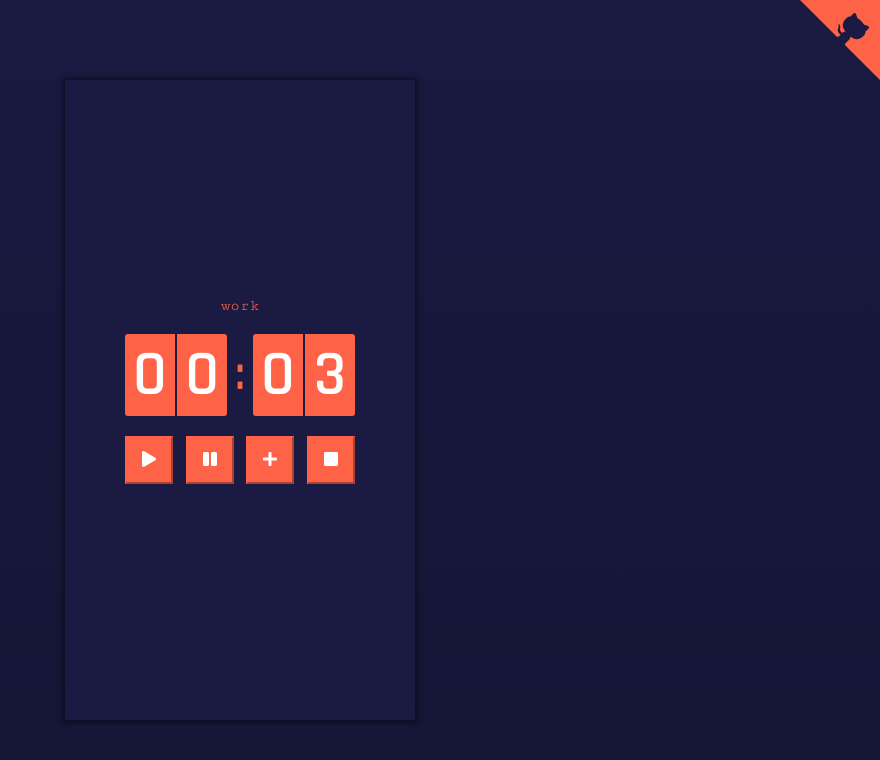
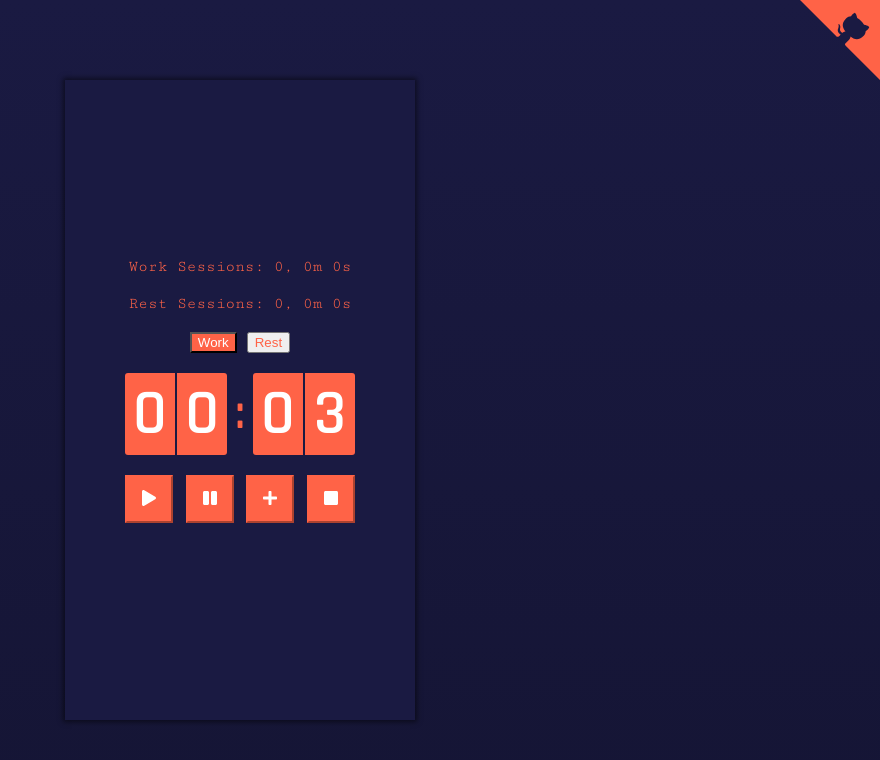
Before and after one commit to fmammoli/pomodoro-timer, a React (Create React App) app: page / in a window 1280 px wide. Shown: the top 760 px of the page, without its empty margins (400-1280 px from the left). Built offline with nearby package versions, Linux system fonts and the light colour scheme.

Commit message:
refactor and cleaning and messing up again

```diff
--- a/src/components/Countdown/index.js
+++ b/src/components/Countdown/index.js
@@ -6,16 +6,19 @@ import TimerControlButtons from "../TimerControlButtons";
 import ring from "../../notifications/notification.mp3";
 
 const Countdown = () => {
-  const workingIntervalDuration = 3 * 1000;
+  const TIMERS = { work: "work", rest: "rest" };
+  const workIntervalDuration = 3 * 1000;
   const restIntervalDuration = 5 * 1000;
 
-  const [workingTime, setWorkingTime] = useState(true);
+  const [workTimerTotal, setWorkTimerTotal] = useState(0);
+  const [restTimerTotal, setRestTimerTotal] = useState(0);
 
-  const [transientDuration, setTransientDuration] = useState(
-    workingIntervalDuration
-  );
+  const [whichTimer, setWhichTimer] = useState(TIMERS.work);
 
-  const workingTimer = useCount(workingIntervalDuration);
+  //TODO - quando adiciona 1min o acumulador de tempo não percebe isso,
+  // ter que ter o total de tempo que passou quando da o done, so
+  // nao sei como...talvez mudar o hook.
+  const workTimer = useCount(workIntervalDuration);
   const restTimer = useCount(restIntervalDuration);
 
   React.useEffect(() => {
@@ -23,35 +26,47 @@ const Countdown = () => {
   }, []);
 
   function showNotification() {
-    new Audio(ring).play();
+    //new Audio(ring).play();
+  }
+
+  function setTimer(newTimerId) {
+    if (newTimerId === TIMERS.work) {
+      restTimer.stop(workIntervalDuration);
+      setWhichTimer(newTimerId);
+    }
+    if (newTimerId === TIMERS.rest) {
+      workTimer.stop(workIntervalDuration);
+      setWhichTimer(newTimerId);
+    }
   }
 
   useEffect(() => {
-    if (workingTimer.done) {
+    if (workTimer.done) {
       setTimeout(() => {
         showNotification();
-
-        setWorkingTime(false);
-        setTransientDuration(restIntervalDuration);
-        workingTimer.stop(workingIntervalDuration);
-        restTimer.start();
+        workTimer.stop(workIntervalDuration);
+        setWorkTimerTotal((prev) => (prev = prev + 1));
+        setWhichTimer(TIMERS.rest);
+        //Mostrar um popup pra dizer que terminou e perguntar
+        //se quer comecar um intervalo ou pular pro proximo trabalho
       }, 1000);
     }
 
     if (restTimer.done) {
       setTimeout(() => {
         showNotification();
-
-        setWorkingTime(true);
-        setTransientDuration(workingIntervalDuration);
         restTimer.stop(restIntervalDuration);
-        workingTimer.start();
+        setRestTimerTotal((prev) => (prev = prev + 1));
+        setWhichTimer(TIMERS.work);
+        //Mostrar um popup pra dizer que terminou e perguntar
+        //se quer comecar um work ou pular pro proximo intervalo
       }, 1000);
     }
-  }, [workingTimer.done, restTimer.done]);
+  }, [workTimer.done, restTimer.done]);
 
   function msToMinutesAndSeconds(elapsedTime) {
-    const ms = transientDuration - elapsedTime;
+    //const ms = transientDuration - elapsedTime;
+    const ms = elapsedTime;
     const minutes = Math.floor(ms / 60000);
     const seconds = ((ms % 60000) / 1000).toFixed(0);
     // to avoid bugs
@@ -63,26 +78,85 @@ const Countdown = () => {
     return [minutes, seconds];
   }
 
+  function minutesAndSecondsToString(time) {
+    if (time) return `${time[0]}m ${time[1]}s`;
+  }
+
   return (
     <>
       <p style={{ margin: "0 0 20px", color: "tomato", textAlign: "center" }}>
-        {workingTime ? "work" : "rest"}
+        {`Work Sessions: ${workTimerTotal}, ${minutesAndSecondsToString(
+          msToMinutesAndSeconds(workIntervalDuration * workTimerTotal)
+        )}`}
       </p>
+      <p style={{ margin: "0 0 20px", color: "tomato", textAlign: "center" }}>
+        {`Rest Sessions: ${restTimerTotal}, ${minutesAndSecondsToString(
+          msToMinutesAndSeconds(restIntervalDuration * restTimerTotal)
+        )}`}
+      </p>
+      <div style={{ display: "flex", justifyContent: "center", gap: "10px" }}>
+        <button
+          onClick={() => setTimer(TIMERS.work)}
+          style={
+            whichTimer === TIMERS.work
+              ? {
+                  margin: "0 0 20px",
+                  color: "white",
+                  backgroundColor: "tomato",
+                }
+              : {
+                  margin: "0 0 20px",
+                  color: "Tomato",
+                }
+          }
+        >
+          Work
+        </button>
+        <button
+          onClick={() => setTimer(TIMERS.rest)}
+          style={
+            whichTimer === TIMERS.rest
+              ? {
+                  margin: "0 0 20px",
+                  color: "white",
+                  backgroundColor: "tomato",
+                }
+              : {
+                  margin: "0 0 20px",
+                  color: "Tomato",
+                }
+          }
+        >
+          Rest
+        </button>
+      </div>
 
+      {whichTimer === TIMERS.work && (
+        <>
           <Clock
             time={msToMinutesAndSeconds(
-          workingTime ? workingTimer.currentTime : restTimer.currentTime
+              workIntervalDuration - workTimer.currentTime
             )}
           />
-
           <TimerControlButtons
-        timer={workingTime ? workingTimer : restTimer}
-        workingIntervalDuration={workingIntervalDuration}
-        restIntervalDuration={restIntervalDuration}
-        workingTime={workingTime}
-        setWorkingTime={setWorkingTime}
-        setTransientDuration={setTransientDuration}
+            timer={workTimer}
+            duration={workIntervalDuration}
+          ></TimerControlButtons>
+        </>
+      )}
+      {whichTimer === TIMERS.rest && (
+        <>
+          <Clock
+            time={msToMinutesAndSeconds(
+              restIntervalDuration - restTimer.currentTime
+            )}
           />
+          <TimerControlButtons
+            timer={restTimer}
+            duration={restIntervalDuration}
+          ></TimerControlButtons>
+        </>
+      )}
     </>
   );
 };
--- a/src/components/TimerControlButtons/index.js
+++ b/src/components/TimerControlButtons/index.js
@@ -16,14 +16,7 @@ const ControlButtonsContainer = styled.div`
   justify-content: space-between;
 `;
 
-const TimerControlButtons = ({
-  timer,
-  workingIntervalDuration,
-  restIntervalDuration,
-  workingTime,
-  setWorkingTime,
-  setTransientDuration,
-}) => {
+const TimerControlButtons = ({ timer, duration }) => {
   function startTimer() {
     timer.start();
   }
@@ -37,9 +30,7 @@ const TimerControlButtons = ({
   }
 
   function stopTimer() {
-    timer.stop(workingTime ? workingIntervalDuration : restIntervalDuration);
-    setWorkingTime(true);
-    setTransientDuration(workingIntervalDuration);
+    timer.stop(duration);
   }
 
   return (
```
Lines whose indentation alone changed are shown as unchanged.
